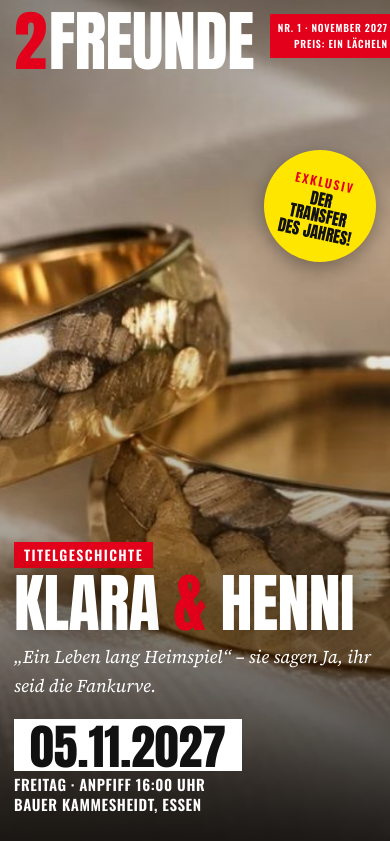
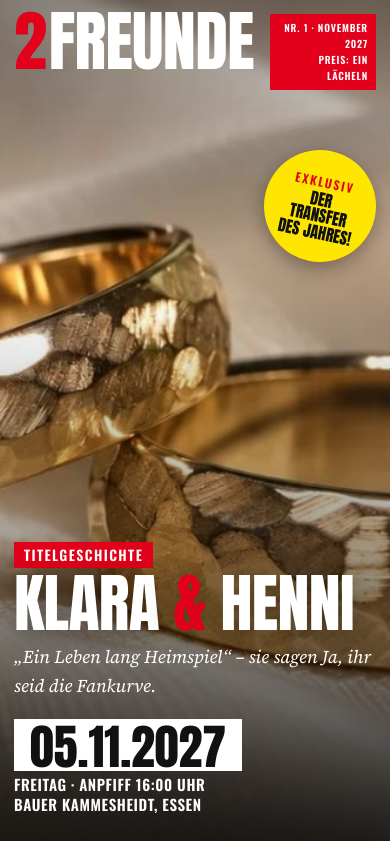
Before and after one commit to JuliusWelzel/hochzeit-klara-henni, a plain HTML site: page index.html in a window 390 px wide. Shown: the top 841 px of the page. Drawn offline with nearby package versions, Linux system fonts and the light colour scheme.

Commit message:
Cover-Kopf auf dem Handy entzerren
Co-Authored-By: Claude Opus 5.5 <noreply@anthropic.com>

```diff
--- a/style.css
+++ b/style.css
@@ -392,7 +392,7 @@ a { color: inherit; }
 @media (max-width: 640px) {
   body { font-size: 17px; }
   .cover__lines { display: none; }
-  .cover__issue { font-size: 10px; padding: 6px 8px; white-space: nowrap; }
+  .cover__issue { font-size: 10px; padding: 6px 8px; min-width: 0; }
   .cover__issue span:first-child { display: none; }
   .cover__logo { font-size: 17vw; }
   .cover__sticker { width: 112px; height: 112px; top: 150px; right: 14px; }
```
